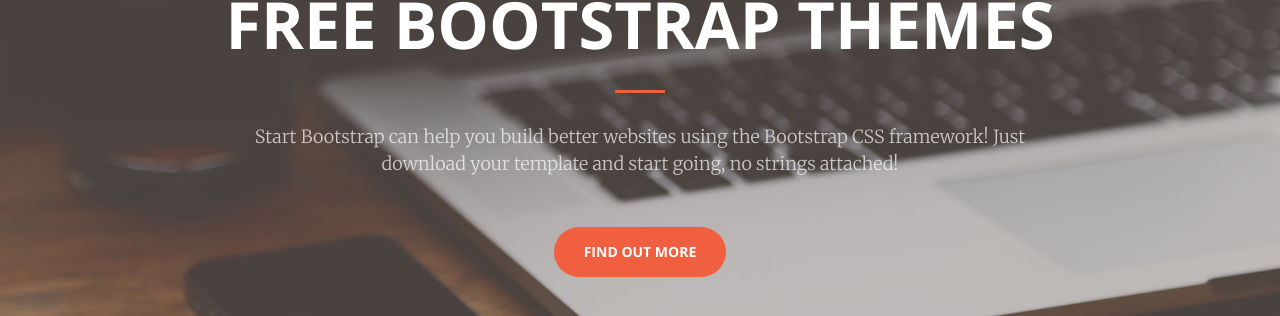
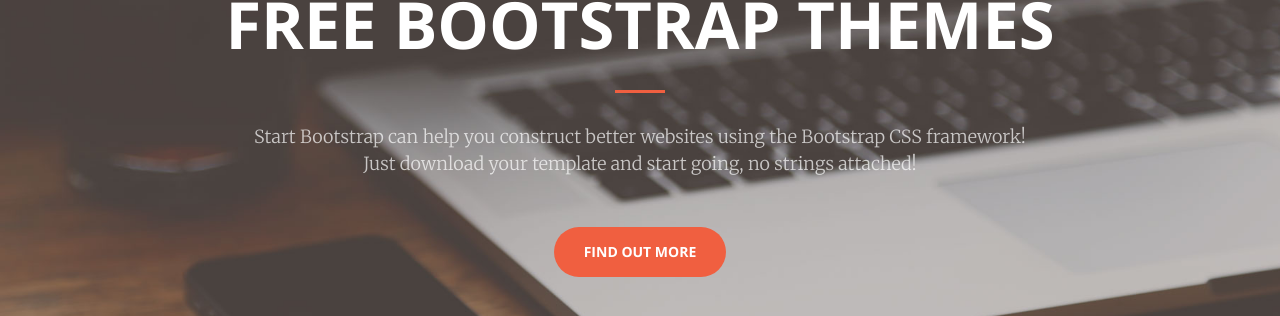
Before and after one commit to PadsterReynolds/creative_2, a Jekyll site: the page built from index.html, in a window 1280 px wide. Shown: the part 353-669 px from the top of the page. Built offline with Jekyll 4.4.1, drawn with Linux system fonts in a browser that asks for light colours.

Commit message:
Updated 'index.html' via CloudCannon

```diff
--- a/index.html
+++ b/index.html
@@ -7,8 +7,8 @@
         <div class="header-content">
             <div class="header-content-inner">
                 <h1 class="editable">Your Favorite Source of Free Bootstrap Themes</h1>
-                <hr>
-                <p class="editable">Start Bootstrap can help you build better websites using the Bootstrap CSS framework! Just download your template and start going, no strings attached!</p>
+                <hr />
+                <p class="editable">Start Bootstrap can help you construct better websites using the Bootstrap CSS framework! Just download your template and start going, no strings attached!</p>
                 <a href="/about.html" class="btn btn-primary btn-xl">Find Out More</a>
             </div>
         </div>
```
